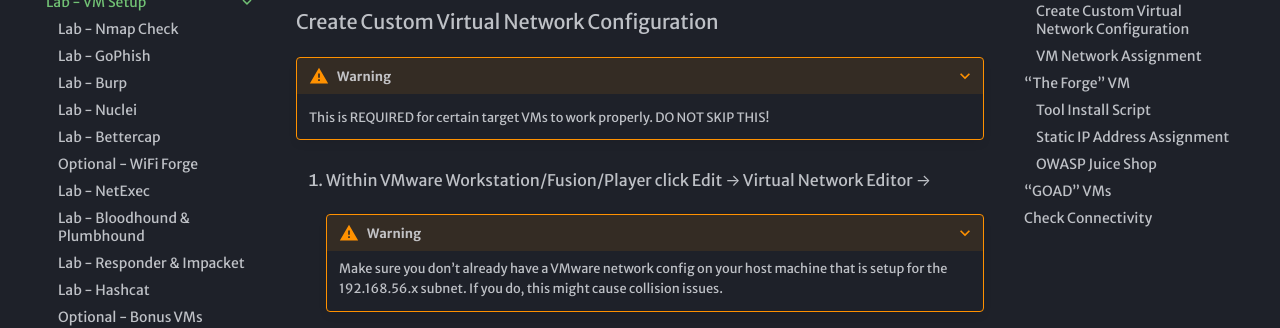
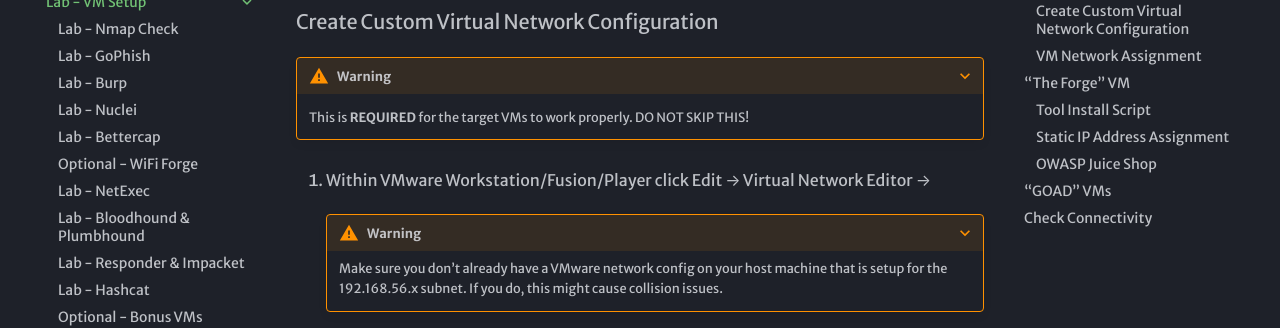
Before and after one commit to ridgebackinfosec/OTO-labs, an MkDocs documentation site: the page built from docs/labs/vm_setup/index.md, in a window 1280 px wide and 900 px high, scrolled down 1047 px. Shown: the part 151-479 px from the top of the window. Built offline with MkDocs 1.6.1 and Material for MkDocs 9.7.7, drawn with Linux system fonts in a browser that asks for light colours; some web fonts are replaced; comment, search, counter and statistics services are not loaded.

Commit message:
setup steps

```diff
--- a/docs/labs/vm_setup/index.md
+++ b/docs/labs/vm_setup/index.md
@@ -33,7 +33,7 @@ You will **ALSO** need to create a new custom network for the environment to wor
 ### Create Custom Virtual Network Configuration
 
 ???+ warning
-    This is REQUIRED for certain target VMs to work properly. DO NOT SKIP THIS!
+    This is **REQUIRED** for the target VMs to work properly. DO NOT SKIP THIS!
 
 1. Within VMware Workstation/Fusion/Player click Edit → Virtual Network Editor →
 
```
Also changed, not shown: README.md (+1 -1 lines).
